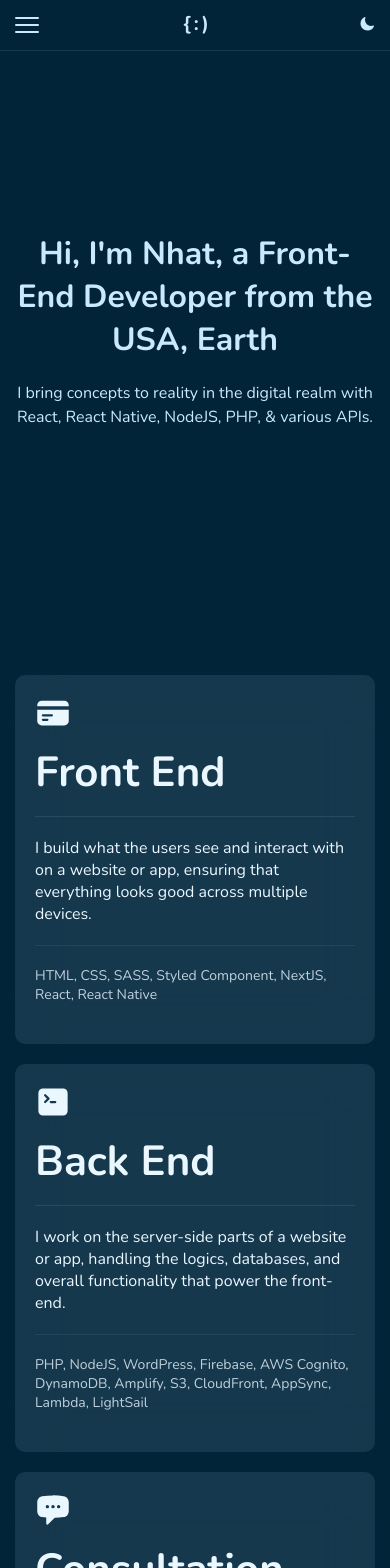
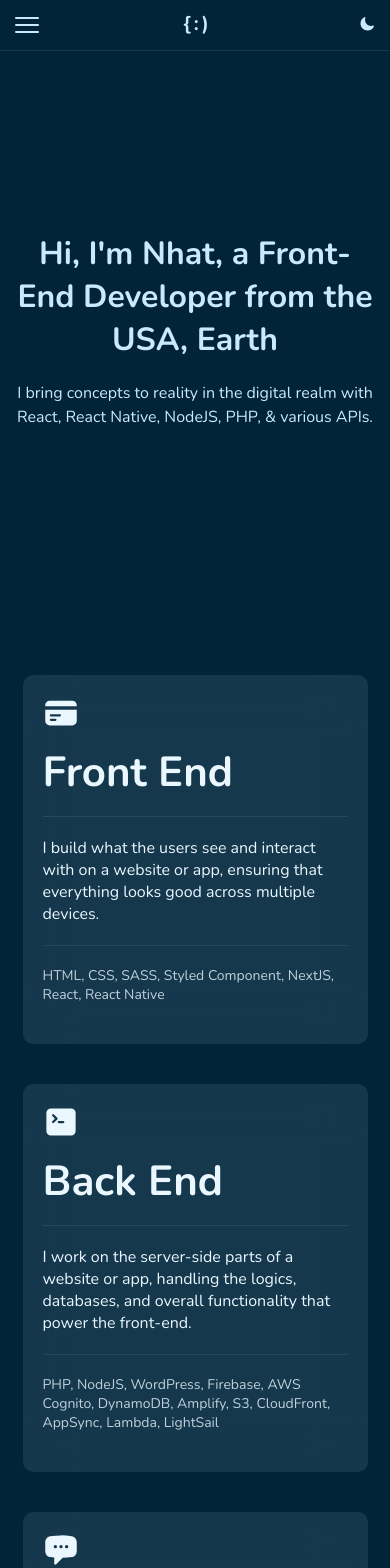
Before and after one commit to thepixelme/thepixelme2023-nextjs, a Next.js app: page / in a window 390 px wide. Shown: the top 1568 px of the page. Built offline with nearby package versions, Linux system fonts and the light colour scheme.

Commit message:
adjusted animation of stackcards for mobile

```diff
--- a/src/components/MyStackSection/MyStackSection.styles.tsx
+++ b/src/components/MyStackSection/MyStackSection.styles.tsx
@@ -18,18 +18,25 @@ export const StackContainer = styled(Container)`
  * Stack Card
  */
 export const StackCardWrapper = styled.div`
-  display: block;
+  display: flex;
+  flex-wrap: wrap;
+  flex-direction: column;
+  align-items: center;
 
   @media ${breakpoints.large} {
     display: flex;
+    flex-wrap: nowrap;
+    flex-direction: row;
+    align-items: stretch;
     justify-content: space-between;
   }
 `
 
 export const StackCard = styled(motion.div)` // motion.div from framer-motion
   width: 100%;
+  max-width: 345px;
   min-height: auto;
-  margin: 0 0 20px 0;
+  margin: 0 0 40px 0;
   padding: 20px;
   border-radius: 10px;
 
@@ -39,6 +46,7 @@ export const StackCard = styled(motion.div)` // motion.div from framer-motion
 
   @media ${breakpoints.large} {
     width: 31%;
+    max-width: 100%;
     margin: 0 1% 1% 0;
     padding: 40px;
   }
--- a/src/components/MyStackSection/MyStackSection.tsx
+++ b/src/components/MyStackSection/MyStackSection.tsx
@@ -1,4 +1,4 @@
-import { useRef } from 'react'
+import { useEffect, useState, useRef } from 'react'
 import { motion, useScroll, useTransform } from 'framer-motion';
 import { HiCreditCard, HiCommandLine, HiChatBubbleLeftEllipsis } from "react-icons/hi2"
 import SectionHeader from '../SectionHeader/SectionHeader'
@@ -9,6 +9,23 @@ import {
 
 export default function MyStackSection() {
   const ref = useRef(null);
+  const [isDesktop, setIsDesktop] = useState(false);
+
+  /**
+   * Check screen width
+   */
+  useEffect(() => {
+    const handleResize = () => {
+      setIsDesktop(window.innerWidth >= 1040);
+    };
+
+    // Set initial value
+    handleResize();
+
+    window.addEventListener("resize", handleResize);
+    return () => window.removeEventListener("resize", handleResize);
+  }, []);
+  /** ##End screen width */
 
   /**
    * framer-motion scroll animation
@@ -19,14 +36,19 @@ export default function MyStackSection() {
     offset: ["start end", "end end"]
   })
 
-  // const header_opacity = useTransform(scrollYProgress, [0.5, 1], [0, 1]);
+  // Always call hooks, but conditionally apply their results
+  const raw_card_opacity = useTransform(scrollYProgress, [0, 1], [0.4, 1]);
+  const raw_card_y1 = useTransform(scrollYProgress, [0, 1], [-280, 0]);
+  const raw_card_y2 = useTransform(scrollYProgress, [0, 1], [-100, 0]);
+  const raw_card_y3 = useTransform(scrollYProgress, [0, 1], [-200, 0]);
+  const raw_card_text_opacity = useTransform(scrollYProgress, [0.5, 1], [0, 1]);
 
-  const card_opacity = useTransform(scrollYProgress, [0, 1], [0.4, 1]);
-  const card_y1 = useTransform(scrollYProgress, [0, 1], [-280, 0]);
-  const card_y2 = useTransform(scrollYProgress, [0, 1], [-100, 0]);
-  const card_y3 = useTransform(scrollYProgress, [0, 1], [-200, 0]);
+  const card_opacity = isDesktop ? raw_card_opacity : 1;
+  const card_y1 = isDesktop ? raw_card_y1 : 0;
+  const card_y2 = isDesktop ? raw_card_y2 : 0;
+  const card_y3 = isDesktop ? raw_card_y3 : 0;
+  const card_text_opacity = isDesktop ? raw_card_text_opacity : 1;
 
-  const card_text_opacity = useTransform(scrollYProgress, [0.5, 1], [0, 1]);
   /** ##End frame-motion */
 
 
@@ -34,9 +56,6 @@ export default function MyStackSection() {
     <StackWrapper ref={ref}>
 
         <StackContainer>
-          {/* <motion.div style={{ opacity:header_opacity }}>
-            <SectionHeader text="What I Do" />
-          </motion.div> */}
 
           <StackCardWrapper>
 
```
